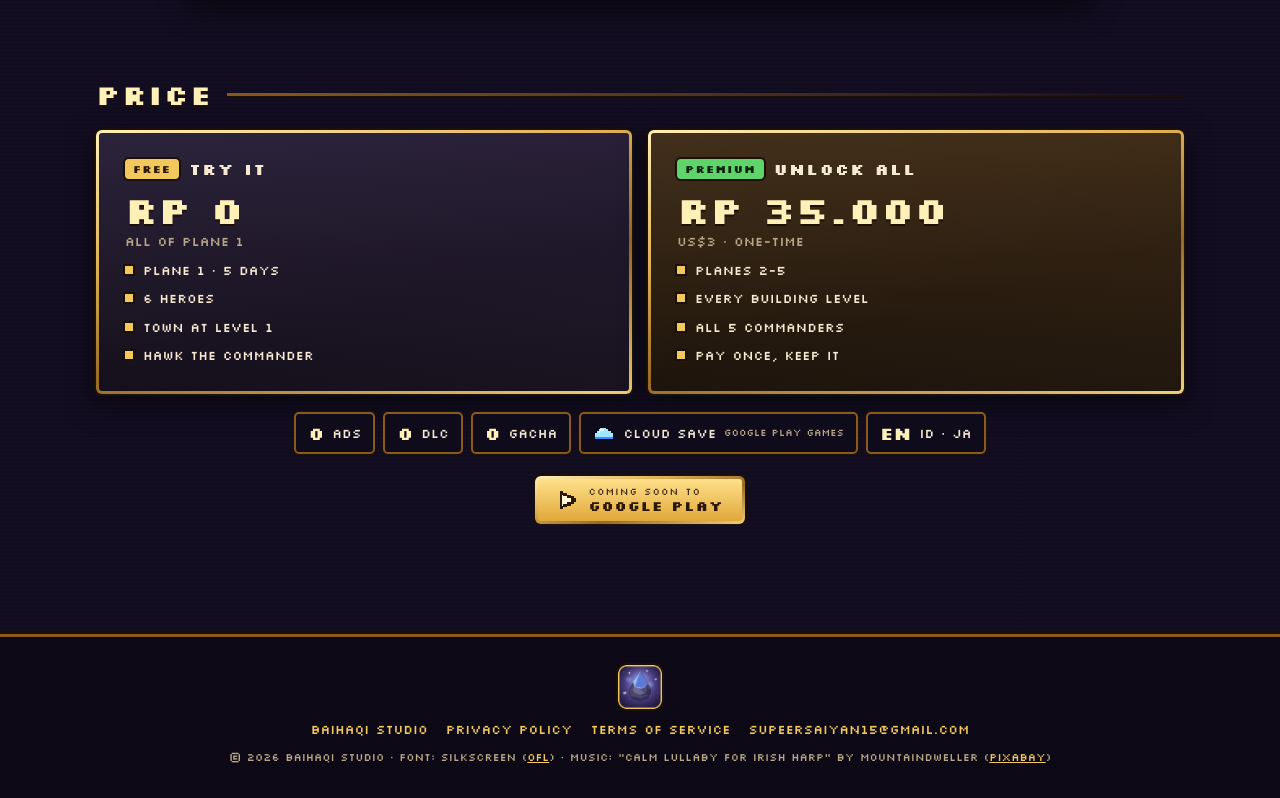
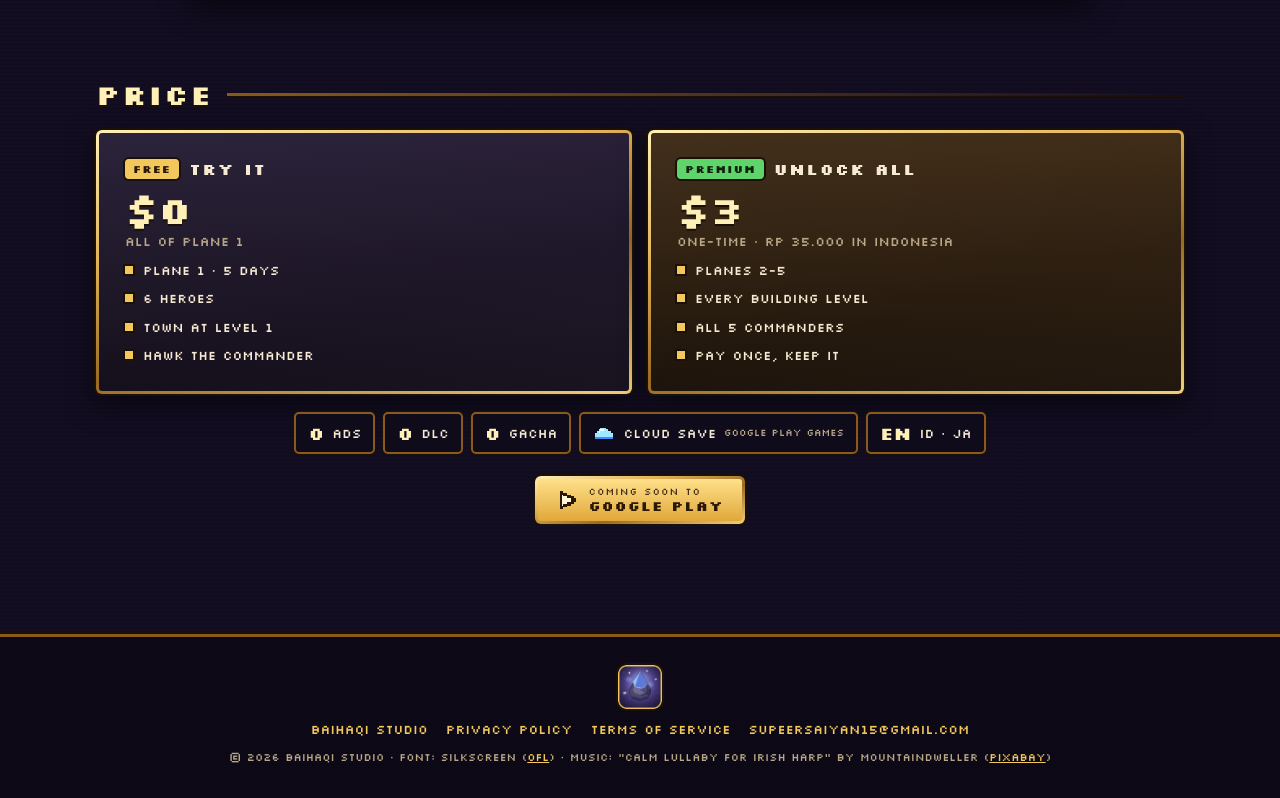
Before and after one commit to FighterloO/next-tower-site, a plain HTML site: page index.html in a window 1280 px wide. Shown: the part 6432-7230 px from the top of the page. Drawn offline with Linux system fonts and the light colour scheme.

Commit message:
Price in dollars: Free $0, Premium $3 one-time, Rp 35.000 in Indonesia
Co-Authored-By: Claude Opus 5.5 <noreply@anthropic.com>

```diff
--- a/index.html
+++ b/index.html
@@ -309,7 +309,7 @@
     <div class="price">
       <div class="tier panel">
         <h3><span class="tag free">FREE</span>Try it</h3>
-        <p class="amt">Rp 0<small>All of Plane 1</small></p>
+        <p class="amt">$0<small>All of Plane 1</small></p>
         <ul class="ticks">
           <li>Plane 1 · 5 days</li>
           <li>6 heroes</li>
@@ -319,7 +319,7 @@
       </div>
       <div class="tier panel best">
         <h3><span class="tag">PREMIUM</span>Unlock all</h3>
-        <p class="amt">Rp 35.000<small>US$3 · one-time</small></p>
+        <p class="amt">$3<small>One-time · Rp 35.000 in Indonesia</small></p>
         <ul class="ticks">
           <li>Planes 2-5</li>
           <li>Every building level</li>
```
